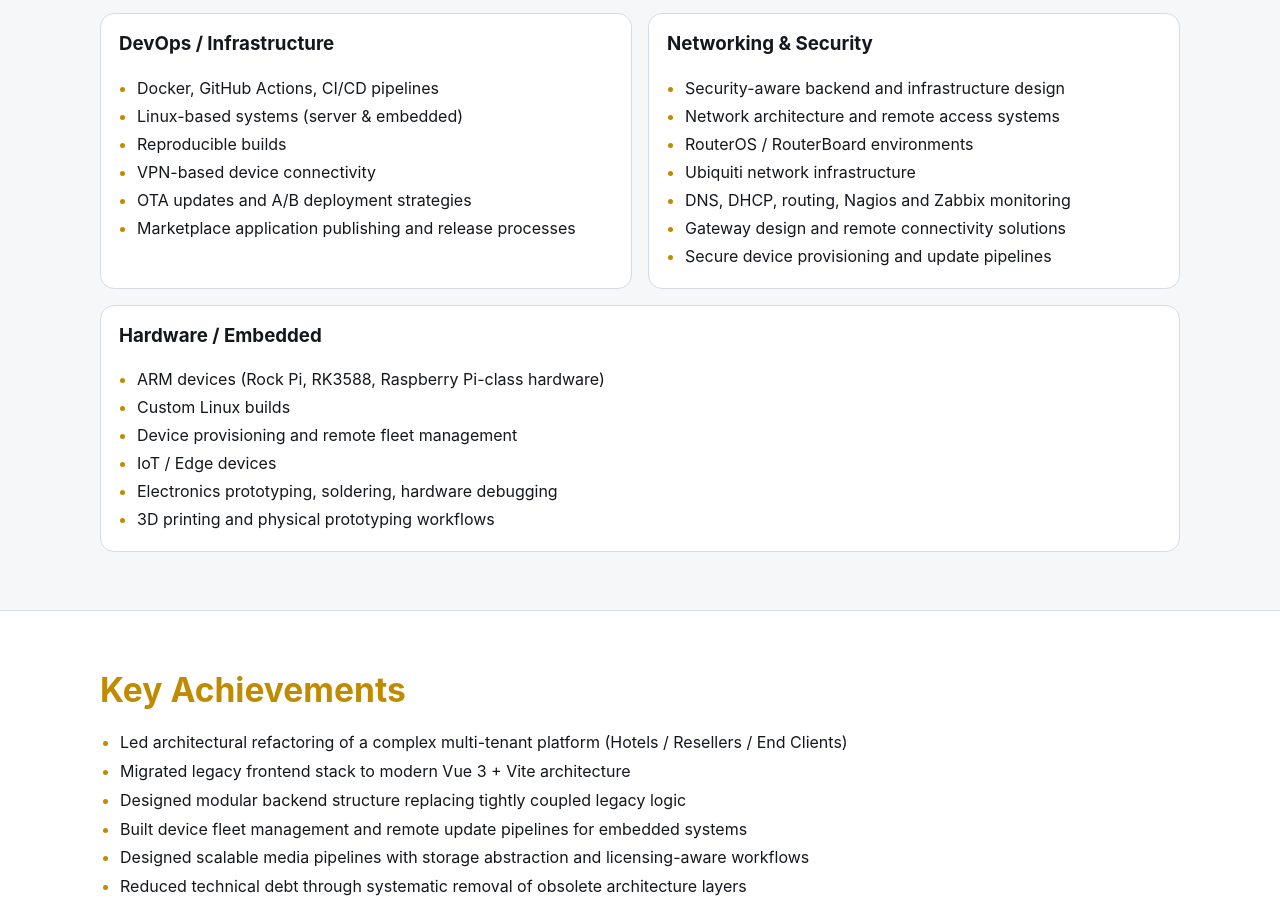
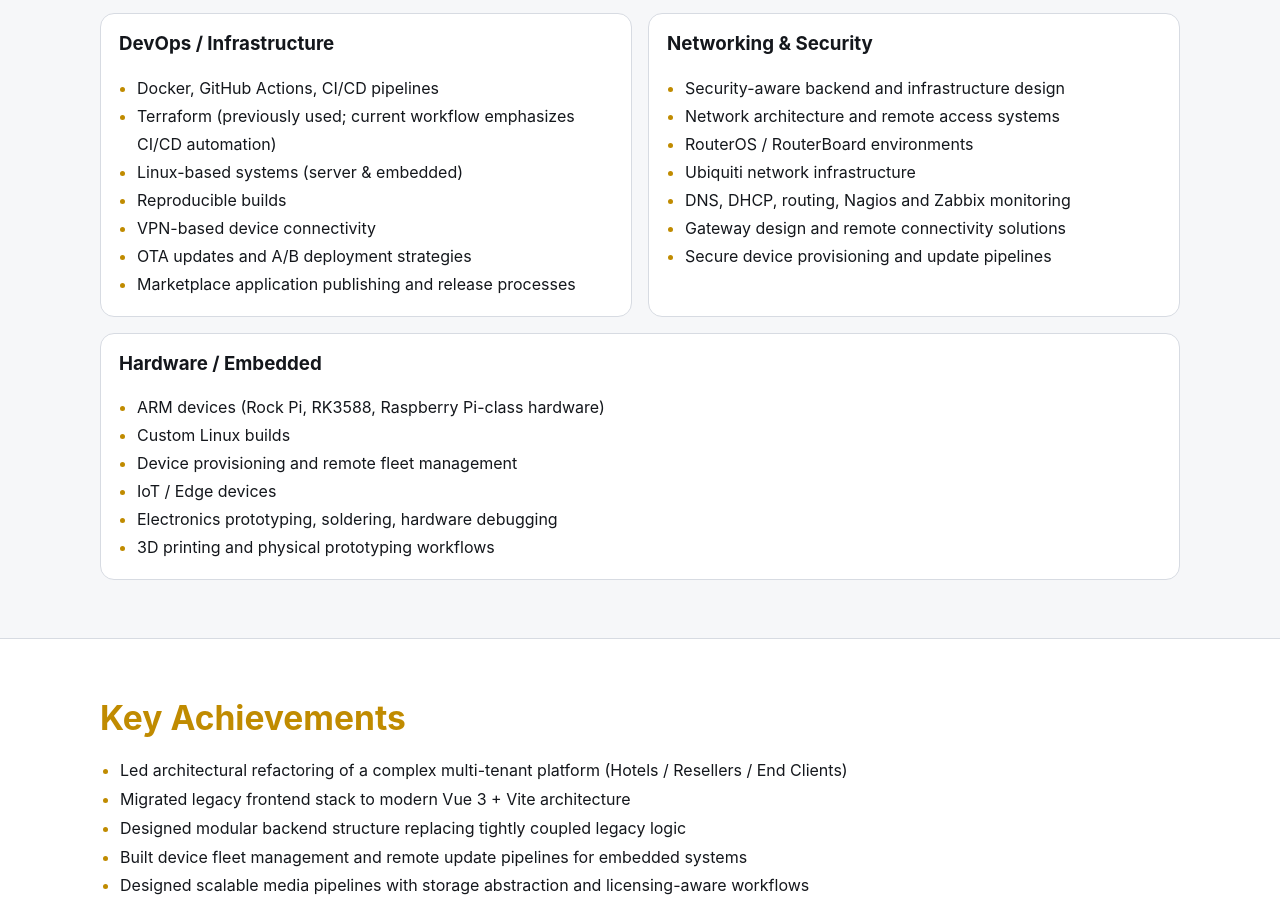
Before and after one commit to jenyaukraine/my-cv, a plain HTML site: page index.html in a window 1280 px wide. Shown: the part 3857-4759 px from the top of the page. Drawn offline with Linux system fonts and the light colour scheme.

Commit message:
Clarify prior Terraform experience

```diff
--- a/index.html
+++ b/index.html
@@ -147,6 +147,7 @@
           <h3>DevOps / Infrastructure</h3>
           <ul>
             <li>Docker, GitHub Actions, CI/CD pipelines</li>
+            <li>Terraform (previously used; current workflow emphasizes CI/CD automation)</li>
             <li>Linux-based systems (server & embedded)</li>
             <li>Reproducible builds</li>
             <li>VPN-based device connectivity</li>
```
